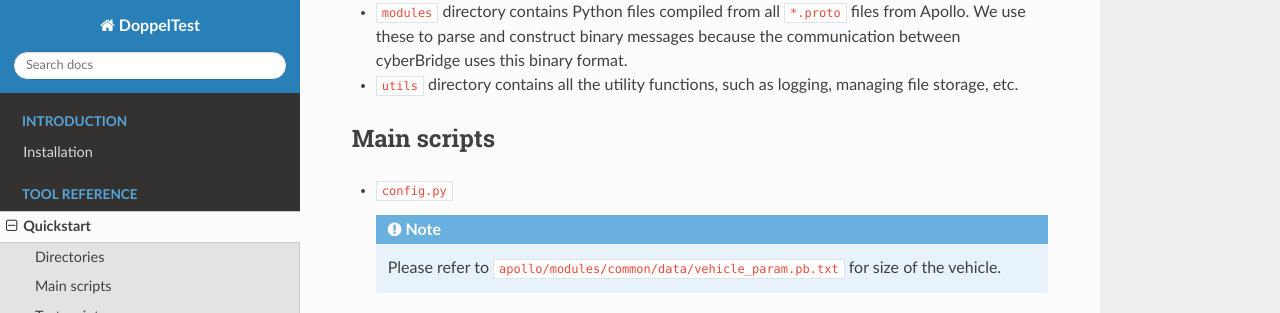
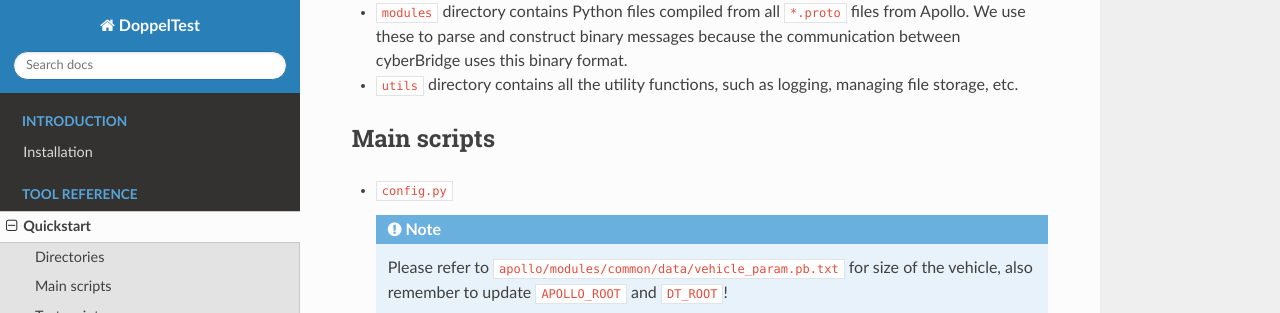
Before and after one commit to Software-Aurora-Lab/DoppelTest, a Sphinx documentation site: the page built from docs/source/quickstart.rst, in a window 1280 px wide and 900 px high, scrolled down 534 px, cut to the strip 0-313 px from the top of the window. Built offline with Sphinx 7.4.7 and the Read the Docs theme 2.0.0, drawn with Linux system fonts in a browser that asks for light colours.

Commit message:
update DIR

```diff
--- a/config.py
+++ b/config.py
@@ -15,9 +15,9 @@
 
 
 # DIRECTORIES =======================================
-APOLLO_ROOT = '/home/yuqi/ResearchWorkspace/BaiduApollo/DoppelTest_Apollo'
+APOLLO_ROOT = 'APOLLO_ROOT_DIR'
 """Root directory of Apollo 7.0"""
-DT_ROOT = '/home/yuqi/ResearchWorkspace/DoppelTest/tool'
+DT_ROOT = 'DOPPELTEST_ROOT_DIR'
 """Root directory of DoppelTest"""
 RECORDS_DIR = f'{DT_ROOT}/data/records'
 """Desired directory to save record files"""
--- a/docs/source/quickstart.rst
+++ b/docs/source/quickstart.rst
@@ -37,8 +37,8 @@
 
 * ``config.py``
 
-  .. note:: Please refer to ``apollo/modules/common/data/vehicle_param.pb.txt`` for size of the vehicle.
-
+  .. note:: Please refer to ``apollo/modules/common/data/vehicle_param.pb.txt`` for size of the vehicle,
+    also remember to update ``APOLLO_ROOT`` and ``DT_ROOT``!
   .. automodule:: config
     :members:
 
```
